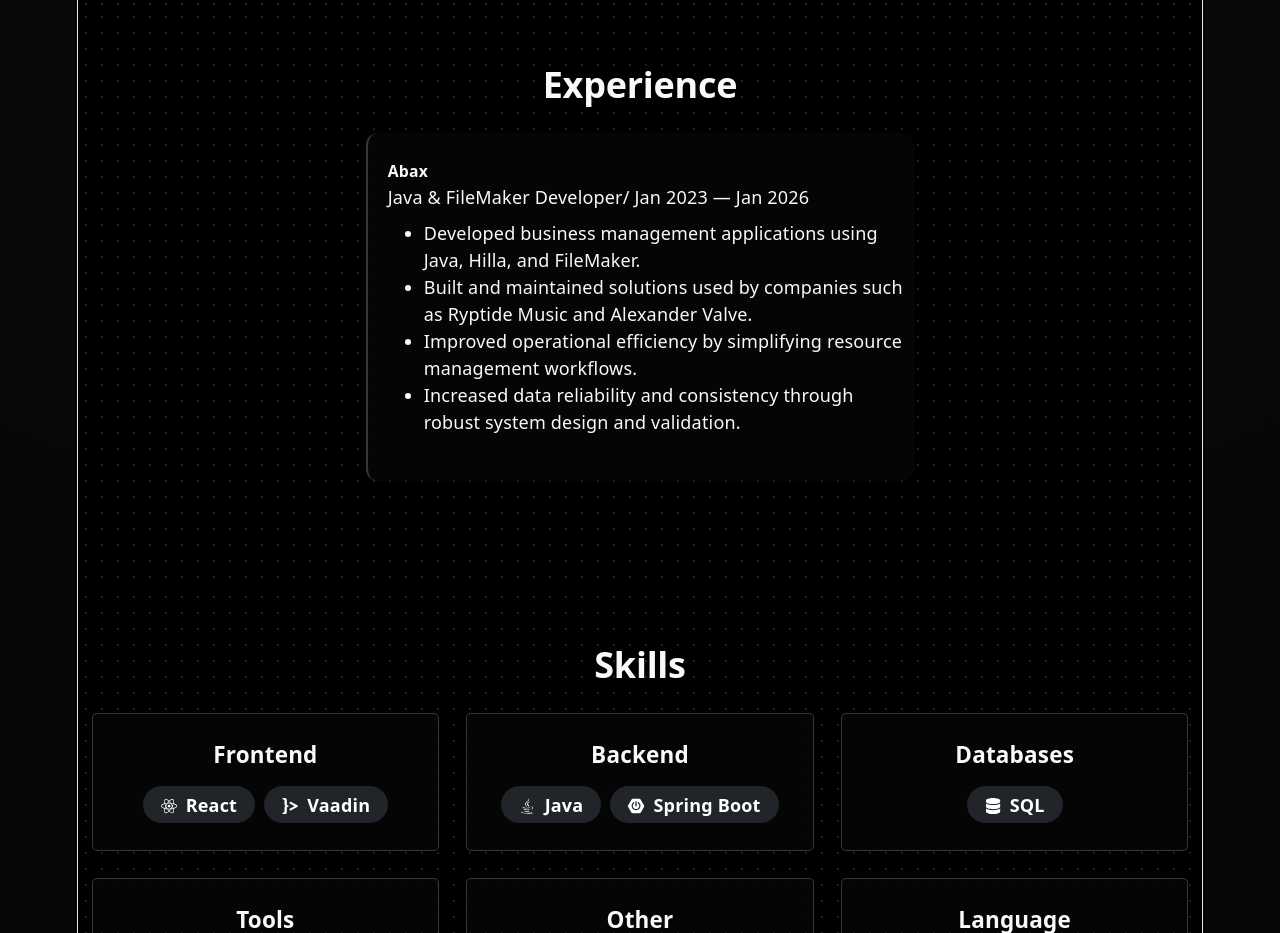
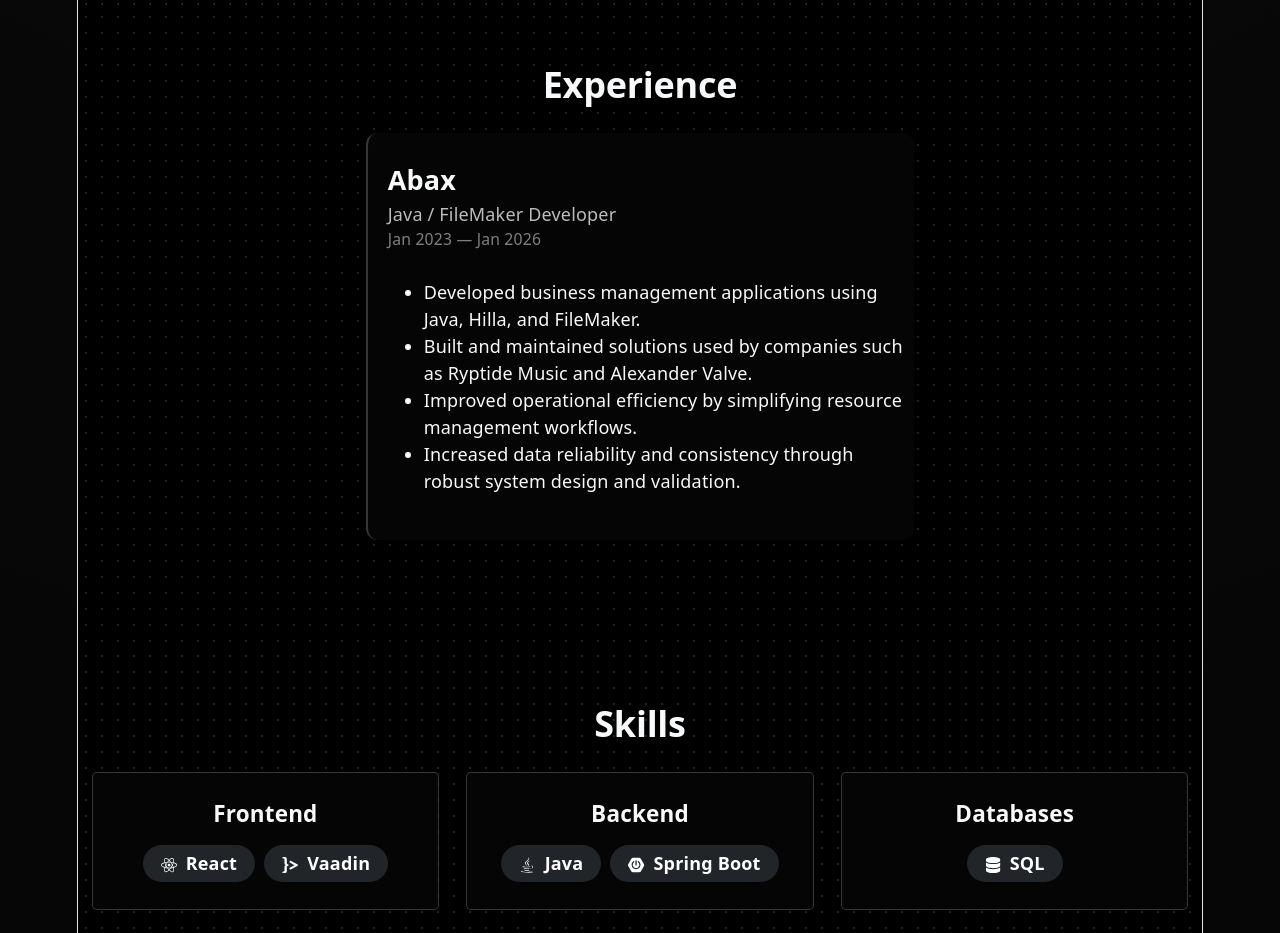
Before and after one commit to AbrahamRuizP/Portfolio, a React (Vite) app: page / in a window 1280 px wide. Shown: the part 1140-2073 px from the top of the page. Built offline with nearby package versions, Linux system fonts and the light colour scheme.

Commit message:
Completing Experience component

```diff
--- a/src/components/Experience.tsx
+++ b/src/components/Experience.tsx
@@ -2,7 +2,15 @@
 import { motion } from "framer-motion";
 import { TitleTag } from "./TitleTag";
 
-export const Experience = () => (
+export const Experience = () => {
+    const reveal = {
+        initial: { opacity: 0, y: 30 },
+        whileInView: { opacity: 1, y: 0 },
+        transition: { duration: 0.9, ease: "easeOut" as const },
+        viewport: { once: true }
+    };
+
+    return (
         <section className="py-5 bg-black bg-dots text-light">
             <div className="container">
                 <TitleTag title="Experience" />
@@ -11,22 +19,23 @@ export const Experience = () => (
                 <div className="d-flex flex-column align-items-center">
 
                     {/* COLUMN */}
-                <div className="col-md-10 offset-md-0 col-lg-6 max-auto mb-5">
+                    <div className="col-md-10 offset-md-0 col-lg-6 mx-auto mb-5">
 
-                    <div className="experience-card py-4 w-100">
-
-                        {/* WRAPPER */}
-                        <motion.div className="w-100 h-100">
+                        {/* CARD */}
+                        <motion.div className="experience-card py-4 w-100" {...reveal}>
 
                             {/* COMPANY NAME */}
-                            <div className="text-start fw-semibold small">
+                            <div className="text-start fw-semibold fs-4">
                                 Abax
                             </div>
-                            <div className="text-start fs-6">
-                                Java & FileMaker Developer/ Jan 2023 — Jan 2026
+                            <div className="text-start fs-6 opacity-75">
+                                Java / FileMaker Developer
+                            </div>
+                            <div className="text-start small opacity-50 mb-2">
+                                Jan 2023 — Jan 2026
                             </div>
                             <div>
-                                <ul className="experience-list text-start fs-6 pt-2">
+                                <ul className="experience-list text-start fs-6 pt-3">
                                     <li>Developed business management applications using Java, Hilla, and FileMaker.</li>
                                     <li>Built and maintained solutions used by companies such as Ryptide Music and Alexander Valve.</li>
                                     <li>Improved operational efficiency by simplifying resource management workflows.</li>
@@ -41,7 +50,6 @@ export const Experience = () => (
                 </div>
 
             </div>
-
-        </div>
         </section>
     );
+};
```
Lines whose indentation alone changed are shown as unchanged.
